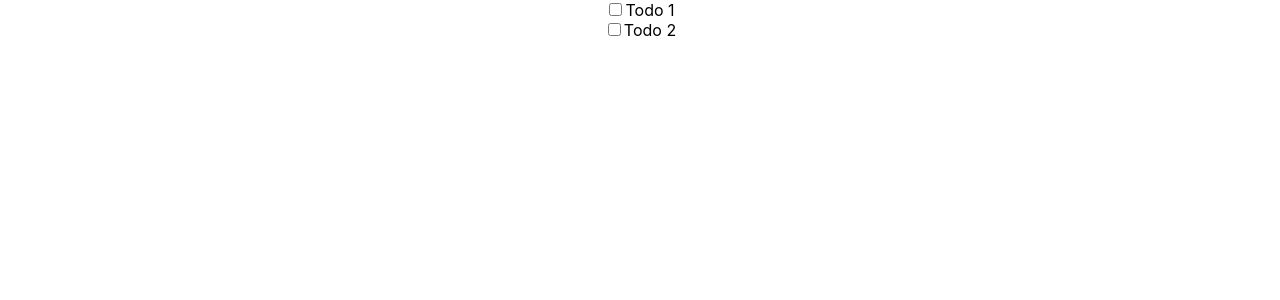
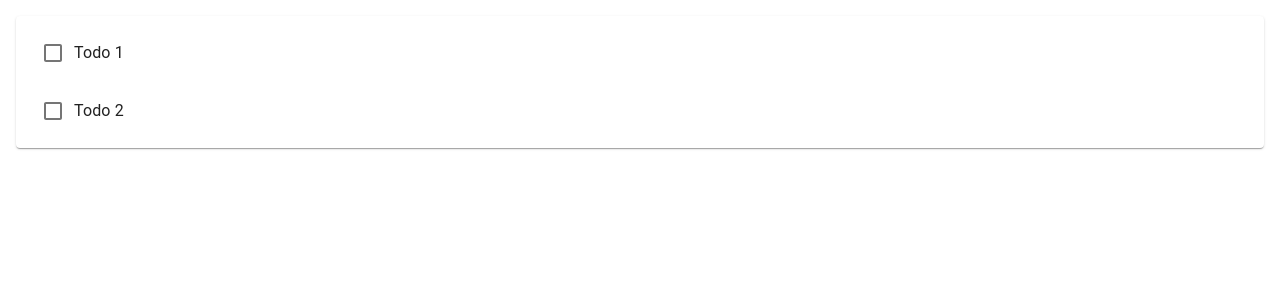
Before and after one commit to NoMaL21/2023_04_07_WEBKIT_frontend, a React (Create React App) app: page / in a window 1280 px wide. Shown: the top 300 px of the page. Built offline with nearby package versions, Linux system fonts and the light colour scheme.

Commit message:
9-1. React에서 리스트 렌더링하기
커밋

```diff
--- a/src/App.js
+++ b/src/App.js
@@ -1,5 +1,6 @@
 import React from "react";
 import Todo from "./Todo";
+import {Paper, List}from "@material-ui/core";
 import "./App.css";
 
 class App extends React.Component {
@@ -7,15 +8,23 @@
         super(props);
         this.state = {
             items: [
-                { id: 0, title: "Todo 1", done: false },
-                { id: 1, title: "Todo 2", done: false },
+                { id: 0, title: "Todo 1"},
+                { id: 1, title: "Todo 2"},
             ],
         };
     }
     render() {
-        var todoItems = this.state.items.map((item,idx)=>(
-            <Todo item = {item} key={item.id}/>
-        ));
+        //todoItems에
+
+        var todoItems=this.state.items.length > 0 &&(
+            <Paper style={{margin:16}}>
+                <List>
+                    {this.state.items.map((item,ids)=>(
+                        <Todo item={item} key={item.id}/>
+                    ))}
+                </List>
+            </Paper>
+        );
 
         return (
             <div className="App">
--- a/src/Todo.js
+++ b/src/Todo.js
@@ -1,4 +1,5 @@
 import React from 'react';
+import {ListItem, ListItemText, InputBase, Checkbox}from "@material-ui/core";
 
 class Todo extends React.Component{
   constructor(props){
@@ -6,15 +7,23 @@
     this.state = { item: props.item};
   }
   render(){
+    const item =this.state.item;
+
     return(
-      <div className="Todo">
-        <input
-          type="checkbox"
-          id={this.state.item.id}
-          checked={this.state.item.done}
-        />
-        <label for={this.state.item.id}>{this.state.item.title}</label>
-      </div>
+      <ListItem>
+        <Checkbox checked={item.done}/>
+        <ListItemText>
+          <InputBase
+          inputProps={{"aria-label":"naked"}}
+          type="text"
+          id={item.id}
+          name={item.id}
+          value={item.title}
+          multiline={true}
+          fullWidth={true}
+          />
+        </ListItemText>
+      </ListItem>
     );
   }
 }
```
